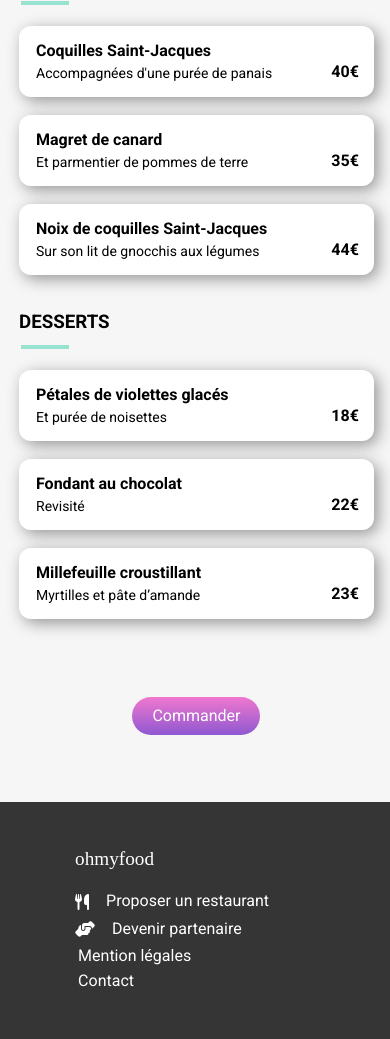
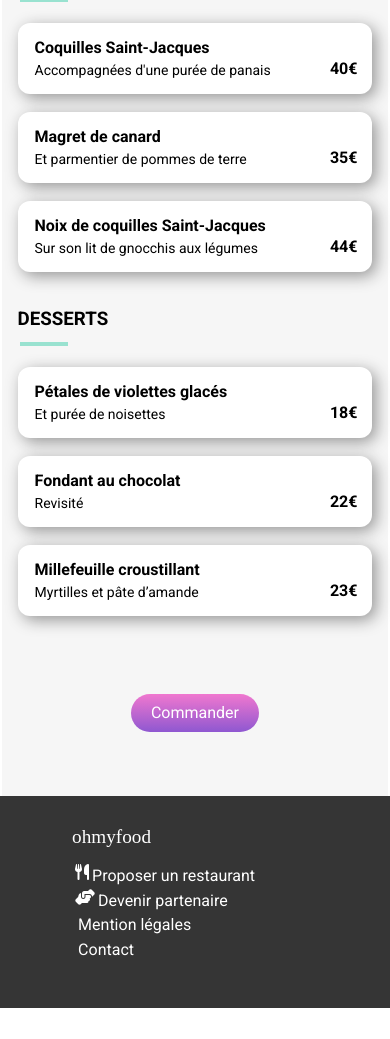
Before and after one commit to Florent18570/Florent18570.github.io, a plain HTML site: page a-la-française.html in a window 390 px wide. Shown: the part 757-1796 px from the top of the page. After the commit the page ends 1765 px from the top, so only its background shows below. Drawn offline with nearby package versions, Linux system fonts and the light colour scheme; a web font is replaced by a local one.

Commit message:
Validator ok HTML

```diff
--- a/a-la-française.html
+++ b/a-la-française.html
@@ -15,41 +15,48 @@
   </head>
 
   <body>
-
     <header>
       <a href="index.html">
         <div>
           <i class="fa-arrow-left fas" aria-hidden="true"></i>
-                <img class="header__logo" src="images/logo/ohmyfood.png">
+          <img
+            class="header__logo"
+            src="images/logo/ohmyfood.png"
+            alt="logo ohmyfood"
+          />
         </div>
       </a>
     </header>
 
+    <img
+      class="main-img"
+      src="images/restaurants/jay-wennington-N_Y88TWmGwA-unsplash.jpg"
+      alt="restaurant"
+    />
 
-
-
-
-<img class="main-img"src="images/restaurants/jay-wennington-N_Y88TWmGwA-unsplash.jpg" alt="restaurant">
-
-<main class="container">
+    <main>
+      <div class="container">
         <div class="header-card">
-        <p class="title"> À la française   </p>
-        <i class="card__like fa-2x fa-heart far menu__like menu__like--bg" aria-hidden="true"></i>
-        <i class="card__like fa-2x fa-heart fas menu__like menu__like--bg" aria-hidden="true"></i>
+          <p class="title">À la française</p>
+          <i
+            class="card__like fa-2x fa-heart far menu__like menu__like--bg"
+            aria-hidden="true"
+          ></i>
+          <i
+            class="card__like fa-2x fa-heart fas menu__like menu__like--bg"
+            aria-hidden="true"
+          ></i>
         </div>
 
         <div class="menu">
           <h3 class="submenu__title">Entrées</h3>
 
-
-
-
           <div class="bloc-menu delay1">
             <section class="header-menu">
-                <h4 class="title_menu"> Tartare de poulpe acidulé</h4>
-                <p class="description"> Aux zestes d'orange </p>
+              <h4 class="title_menu">Tartare de poulpe acidulé</h4>
+              <p class="description">Aux zestes d'orange</p>
             </section>
-            <p class="price"> 25€  </p>
+            <p class="price">25€</p>
             <div class="menu-check">
               <i class="fa-check fas menuItem__icon" aria-hidden="true"></i>
             </div>
@@ -57,10 +64,10 @@
 
           <div class="bloc-menu delay2">
             <section class="header-menu">
-                <h4 class="title_menu"> Velouté de légumes d'antan </h4>
-                <p class="description"> Carotte, panais, topinambour </p>
+              <h4 class="title_menu">Velouté de légumes d'antan</h4>
+              <p class="description">Carotte, panais, topinambour</p>
             </section>
-            <p class="price"> 35€  </p>
+            <p class="price">35€</p>
             <div class="menu-check">
               <i class="fa-check fas menuItem__icon" aria-hidden="true"></i>
             </div>
@@ -68,22 +75,22 @@
 
           <div class="bloc-menu delay3">
             <section class="header-menu">
-                <h4 class="title_menu"> Soupe à l'oignon </h4>
-                <p class="description"> Revisitée </p>
+              <h4 class="title_menu">Soupe à l'oignon</h4>
+              <p class="description">Revisitée</p>
             </section>
-            <p class="price"> 20€  </p>
+            <p class="price">20€</p>
             <div class="menu-check">
               <i class="fa-check fas menuItem__icon" aria-hidden="true"></i>
             </div>
           </div>
 
-        <h3  class="submenu__title">Plats</h3>
+          <h3 class="submenu__title">Plats</h3>
           <div class="bloc-menu delay4">
             <section class="header-menu">
-                <h4 class="title_menu"> Coquilles Saint-Jacques </h4>
-                <p class="description"> Accompagnées d'une purée de panais</p>
+              <h4 class="title_menu">Coquilles Saint-Jacques</h4>
+              <p class="description">Accompagnées d'une purée de panais</p>
             </section>
-            <p class="price"> 40€  </p>
+            <p class="price">40€</p>
             <div class="menu-check">
               <i class="fa-check fas menuItem__icon" aria-hidden="true"></i>
             </div>
@@ -91,10 +98,10 @@
 
           <div class="bloc-menu delay5">
             <section class="header-menu">
-                <h4 class="title_menu"> Magret de canard </h4>
-                <p class="description"> Et parmentier de pommes de terre</p>
+              <h4 class="title_menu">Magret de canard</h4>
+              <p class="description">Et parmentier de pommes de terre</p>
             </section>
-            <p class="price"> 35€ </p>
+            <p class="price">35€</p>
             <div class="menu-check">
               <i class="fa-check fas menuItem__icon" aria-hidden="true"></i>
             </div>
@@ -102,23 +109,22 @@
 
           <div class="bloc-menu delay6">
             <section class="header-menu">
-                <h4 class="title_menu"> Noix de coquilles Saint-Jacques </h4>
-                <p class="description"> Sur son lit de gnocchis aux légumes </p>
+              <h4 class="title_menu">Noix de coquilles Saint-Jacques</h4>
+              <p class="description">Sur son lit de gnocchis aux légumes</p>
             </section>
-            <p class="price"> 44€  </p>
+            <p class="price">44€</p>
             <div class="menu-check">
               <i class="fa-check fas menuItem__icon" aria-hidden="true"></i>
             </div>
           </div>
 
-
           <h3 class="submenu__title">Desserts</h3>
           <div class="bloc-menu delay7">
             <section class="header-menu">
-                <h4 class="title_menu"> Pétales de violettes glacés </h4>
-                <p class="description"> Et purée de noisettes </p>
+              <h4 class="title_menu">Pétales de violettes glacés</h4>
+              <p class="description">Et purée de noisettes</p>
             </section>
-            <p class="price"> 18€  </p>
+            <p class="price">18€</p>
             <div class="menu-check">
               <i class="fa-check fas menuItem__icon" aria-hidden="true"></i>
             </div>
@@ -126,10 +132,10 @@
 
           <div class="bloc-menu delay8">
             <section class="header-menu">
-                <h4 class="title_menu"> Fondant au chocolat </h4>
-                <p class="description"> Revisité </p>
+              <h4 class="title_menu">Fondant au chocolat</h4>
+              <p class="description">Revisité</p>
             </section>
-            <p class="price"> 22€  </p>
+            <p class="price">22€</p>
             <div class="menu-check">
               <i class="fa-check fas menuItem__icon" aria-hidden="true"></i>
             </div>
@@ -137,10 +143,10 @@
 
           <div class="bloc-menu delay9">
             <section class="header-menu">
-                <h4 class="title_menu"> Millefeuille croustillant </h4>
-                <p class="description"> Myrtilles et pâte d’amande </p>
+              <h4 class="title_menu">Millefeuille croustillant</h4>
+              <p class="description">Myrtilles et pâte d’amande</p>
             </section>
-            <p class="price"> 23€  </p>
+            <p class="price">23€</p>
             <div class="menu-check">
               <i class="fa-check fas menuItem__icon" aria-hidden="true"></i>
             </div>
@@ -148,36 +154,34 @@
         </div>
 
         <div class="btc_commander">
-    <button class="commandbtc"> Commander </button>
-
-</main>
+          <button class="commandbtc">Commander</button>
+        </div>
+      </div>
 
       <footer>
+        <div class="footer__logo">ohmyfood</div>
         <ul>
-      <div class="footer__logo">ohmyfood</div>
-      <div class="bloc-footer">
+          <li>
             <i class="fa-utensils fas footer__icon" aria-hidden="true"></i>
-        <li>
             <a href="#"><p class="footer__link">Proposer un restaurant</p></a>
           </li>
-      </div>
-      <div class="bloc-footer">
+
+          <li>
             <i class="fa-hands-helping fas footer__icon" aria-hidden="true"></i>
-        <li>
             <a href="#"> <p class="footer__link">Devenir partenaire</p> </a>
           </li>
-      </div>
-      <div>
+
           <li>
             <a href="#"><p class="footer__link">Mention légales</p> </a>
           </li>
-      </div>
-      <div>
+
           <li>
-          <a class="footer__link" href="mailto:contact@ohmyfood.com">Contact</a>
+            <a class="footer__link" href="mailto:contact@ohmyfood.com"
+              >Contact</a
+            >
           </li>
-      </div>
         </ul>
       </footer>
+    </main>
   </body>
 </html>
--- a/styles/Layout/_footer.scss
+++ b/styles/Layout/_footer.scss
@@ -2,27 +2,21 @@ footer {
   padding: 30px 9%;
   color: white;
   background-color: #353535;
+
+  .footer__logo {
+    color: #fff;
+    font-family: Shrikhand, "cursive";
+    font-size: 1.2rem;
+    margin: 0 37px 1rem;
+  }
   & ul {
     color: white;
     display: flex;
     flex-direction: column;
     list-style-type: none;
-    .footer__logo {
-      color: #fff;
-      font-family: Shrikhand, "cursive";
-      font-size: 1.2rem;
-      margin: 0 0 1rem;
+    li {
+      display: flex;
     }
-  }
-  & div {
-    padding-bottom: 3px;
-  }
-}
-.bloc-footer {
-  display: flex;
-  align-items: center;
-  .fas {
-    margin-right: 14px;
   }
 }
 
--- a/styles/Pages/_homepage.scss
+++ b/styles/Pages/_homepage.scss
@@ -227,7 +227,6 @@
   }
 }
 
-
 // loader
-@import "../Layout/_animation.scss";
+@import "../Composants/animation";
 @include loader;
--- a/styles/Pages/_menupages.scss
+++ b/styles/Pages/_menupages.scss
@@ -208,7 +208,7 @@
 
 @media screen and (max-width: 1023px) {
   .container {
-    padding: 19px;
+    padding: 16px;
   }
   .menu {
     display: grid;
```
Also changed, not shown: La-note-enchantee.html (+64 -58 lines), Le-delice-des-sens.html (+62 -59 lines), la-palette-du-gout.html (+68 -61 lines), styles/main.css, 1 other file. Lines whose indentation alone changed are shown as unchanged.
